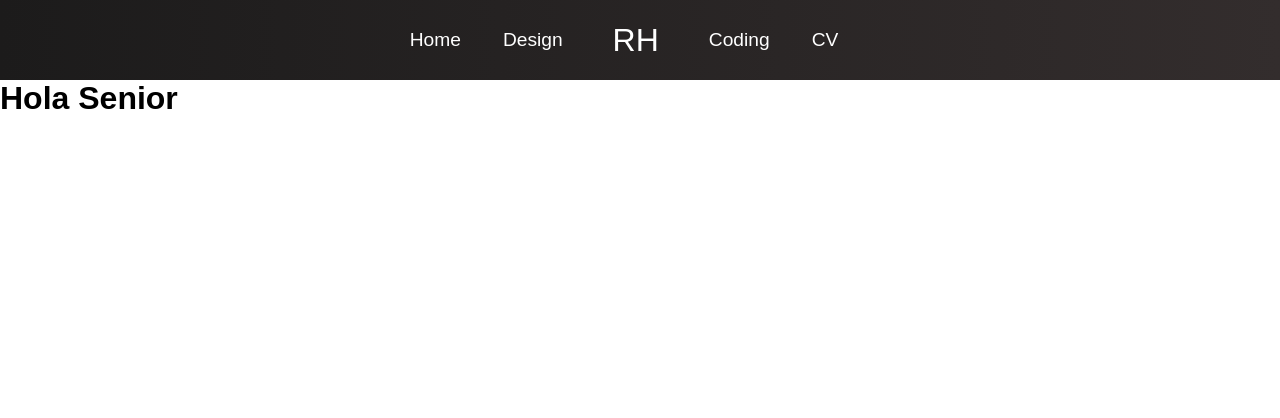
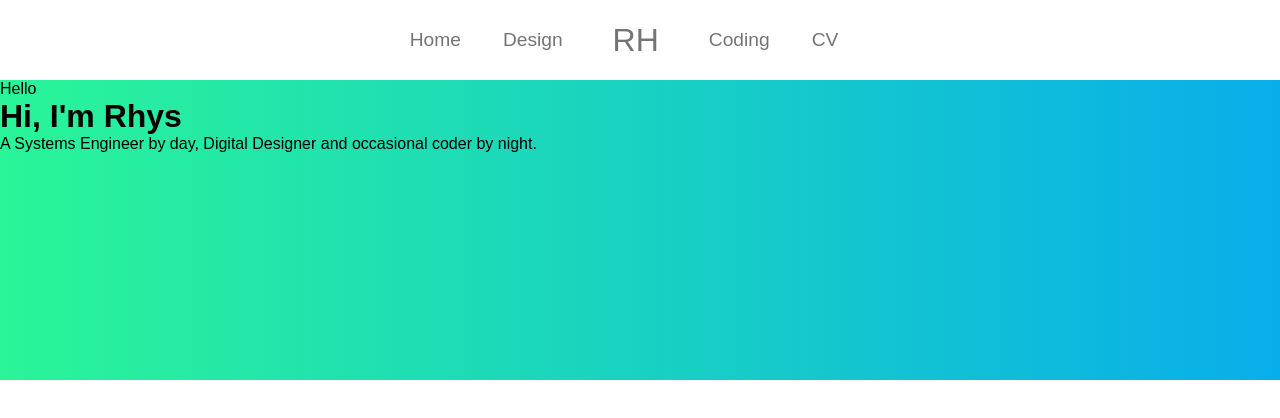
Before and after one commit to rhyscharris/rhys.uk, a React (Create React App) app: page / in a window 1280 px wide. Shown: the top 418 px of the page. Built offline with nearby package versions, Linux system fonts and the light colour scheme.

Commit message:
Initial Hero commit

```diff
--- a/src/App.js
+++ b/src/App.js
@@ -1,7 +1,9 @@
 import React from 'react';
 import './App.css';
 import Navbar from './components/Navbar';
+import Hero from './components/Hero';
 import {BrowserRouter as Router, Switch, Route} from 'react-router-dom';
+import Home from './components/pages/Home'
 
 
 function App() {
@@ -10,11 +12,9 @@ function App() {
       <Router>
         <Navbar />
         <Switch>
-          <Route path='/' exact />
+          <Route path='/' exact component = {Home} />
         </Switch>
       </Router>
-
-      <h1>Hola Senior</h1>
     </>
   );
 }
--- /dev/null
+++ b/src/components/Hero.css
@@ -0,0 +1,11 @@
+:root {
+    --primary: linear-gradient(90deg, rgba(42,245,152,1) 0%, rgba(8,174,234,1) 100%);
+    --grey: #747474;
+}
+
+.hero-container {
+    width: 100%;
+    height: 30vh;
+    min-height: 300px;
+    background: var(--primary);
+}
--- /dev/null
+++ b/src/components/Hero.js
@@ -0,0 +1,15 @@
+import React from 'react'
+import './Hero.css';
+import '../App.css'
+
+function Hero () {
+    return (
+        <div className='hero-container'>
+            <p>Hello</p>
+            <h1>Hi, I'm Rhys</h1>
+            <p>A Systems Engineer by day, Digital Designer and occasional coder by night.</p>
+        </div>
+    )
+}
+
+export default Hero
--- a/src/components/Navbar.css
+++ b/src/components/Navbar.css
@@ -1,5 +1,10 @@
+:root {
+  --primary: linear-gradient(90deg, rgba(42,245,152,1) 0%, rgba(8,174,234,1) 100%);
+  --grey: #747474;
+}
+
 .navbar {
-    background: linear-gradient(90deg, rgb(28, 27, 27) 0%, rgb(51, 45, 45) 100%);
+    background: #fff;
     height: 80px;
     display: flex;
     justify-content: center;
@@ -19,7 +24,7 @@
   }
 
   .navbar-logo {
-    color: #fff;
+    color: var(--grey);
     justify-self: start;
     margin: 0 1.5rem;
     cursor: pointer;
@@ -50,7 +55,7 @@
   }
 
   .nav-links {
-    color: #fff;
+    color: var(--grey);
     display: flex;
     align-items: center;
     text-decoration: none;
@@ -64,7 +69,7 @@
   }
 
   .fa-bars {
-    color: #fff;
+    color: var(--grey);
   }
 
   .nav-links-mobile {
--- /dev/null
+++ b/src/components/pages/Home.js
@@ -0,0 +1,13 @@
+import React from 'react';
+import '../../App.css';
+import Hero from '../Hero';
+
+function Home() {
+    return (
+        <>
+            <Hero />
+        </>
+    )
+}
+
+export default Home;
```
